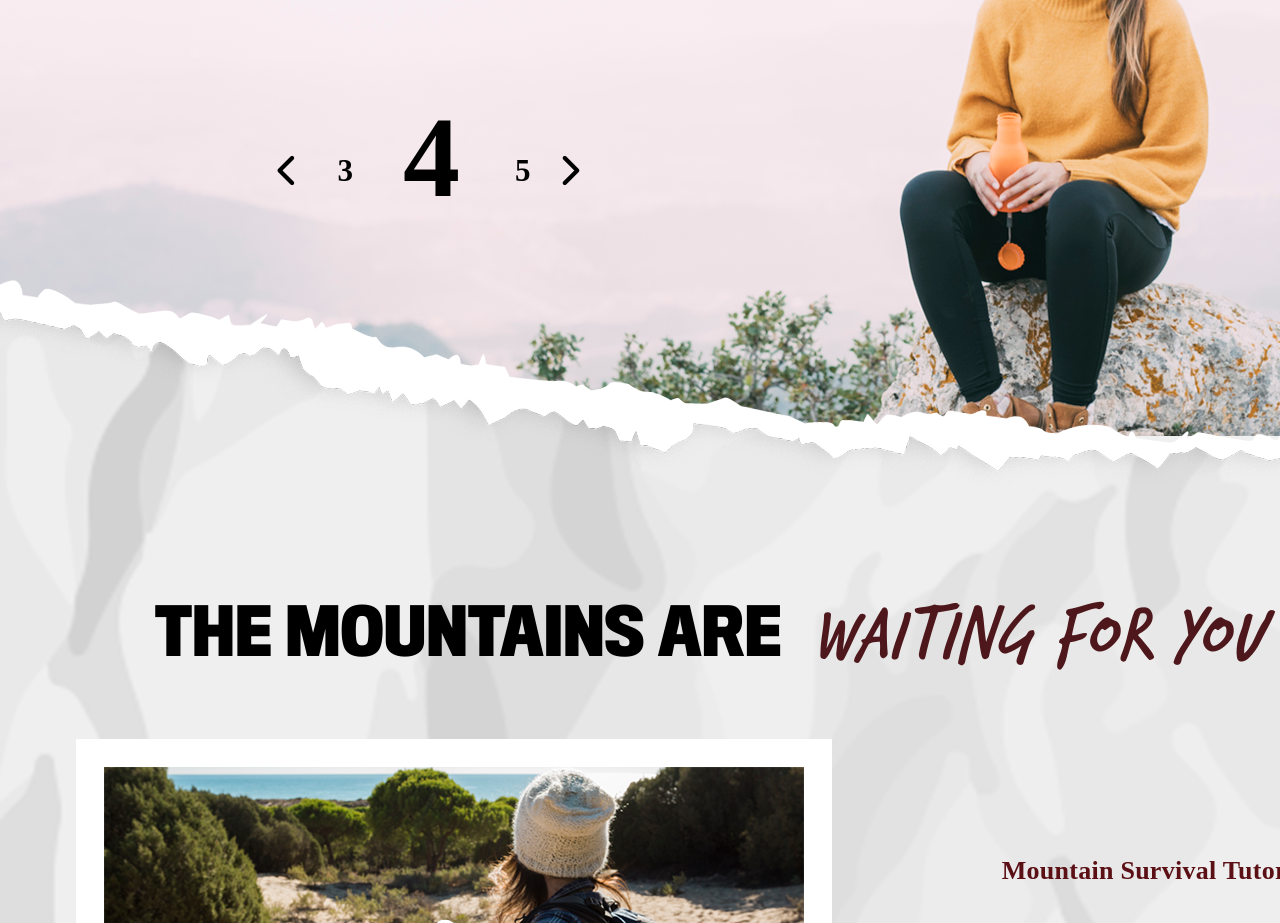
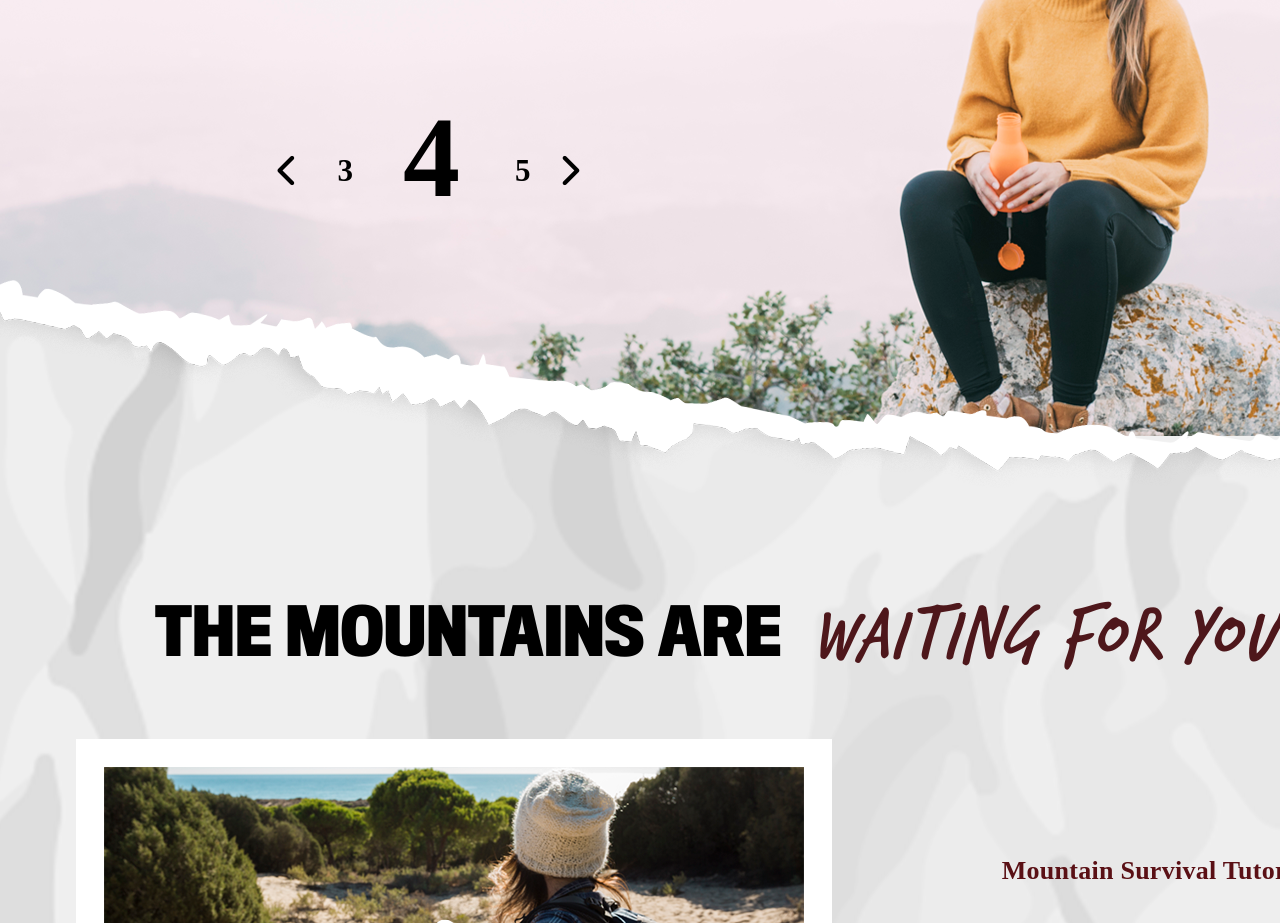
Before and after one commit to maksimustsinovich/pixelperfect, a plain HTML site: page index.html in a window 1280 px wide. Shown: the part 177-1100 px from the top of the page. Drawn offline with Linux system fonts and the light colour scheme; a web font is replaced by a local one.

Commit message:
kinda fixed waiting-for-you span. Looks better

```diff
--- a/index.css
+++ b/index.css
@@ -161,6 +161,7 @@ footer > div.about-us {
     font-style: italic;
     font-weight: lighter;
     padding-left: 30px;
+    letter-spacing: 0.9px;
 }
 
 .choose {
```
